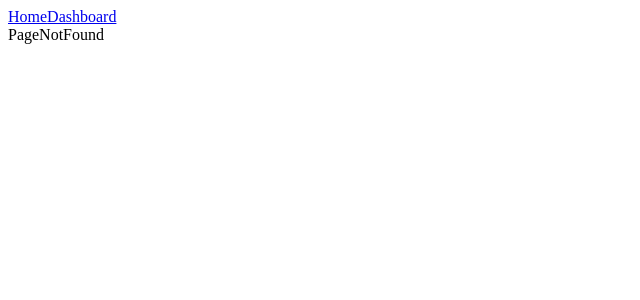
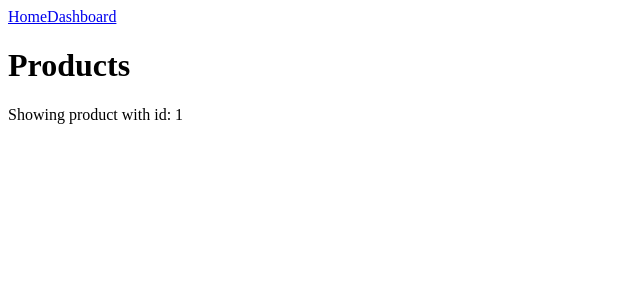
Before and after one commit to spcodegen/reactyt, a React (Vite) app: page /products/1 in a window 1280 px wide. Shown: the top 300 px of the page, without its empty margins (0-640 px from the left). Built offline with nearby package versions, Linux system fonts and the light colour scheme.

Commit message:
Dynamic Routes

```diff
--- a/src/App.jsx
+++ b/src/App.jsx
@@ -7,6 +7,7 @@
 import Nav from "./Nav";
 import Profile from "./pages/Profile";
 import Setting from "./pages/Setting";
+import Products from "./pages/Products";
 
 function App() {
   return (
@@ -14,6 +15,7 @@
       <Nav />
       <Routes>
         <Route path="/" element={<Homepage />} />
+        <Route path="/products/:id" element={<Products />} />
         <Route path="/dashboard" element={<Dashboard />}>
           <Route path="profile" element={<Profile />} />
           <Route path="setting" element={<Setting />} />
--- a/src/pages/Dashboard.jsx
+++ b/src/pages/Dashboard.jsx
@@ -4,8 +4,14 @@
 function Dashboard() {
   return (
     <div>
-      <Link to="profile">Profile</Link>
-      <Link to="setting">Setting</Link>
+      <ul>
+        <li>
+          <Link to="profile">Profile</Link>
+        </li>
+        <li>
+          <Link to="setting">Setting</Link>
+        </li>
+      </ul>
       <div>this is a Dashboard</div>
       <Outlet />
     </div>
--- /dev/null
+++ b/src/pages/Products.jsx
@@ -0,0 +1,14 @@
+import React from "react";
+import { useParams } from "react-router-dom";
+
+function Products() {
+  const { id } = useParams();
+  return (
+    <div>
+      <h1>Products</h1>
+      <p>Showing product with id: {id}</p>
+    </div>
+  );
+}
+
+export default Products;
```
